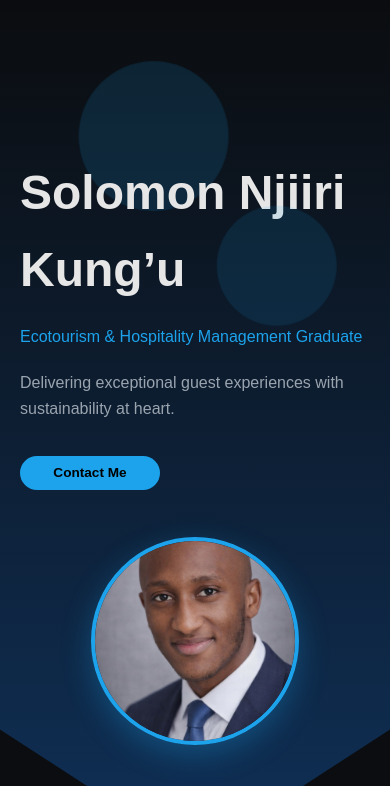
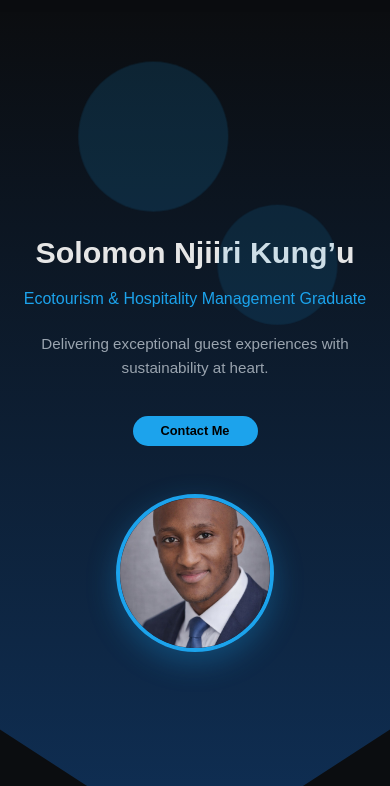
Before and after one commit to ladygit-comits/Solomon_Portfolio, a plain HTML site: page index.html in a window 390 px wide. Shown: the part 58-844 px from the top of the page. Drawn offline with Linux system fonts and the light colour scheme.

Commit message:
Ensure full responsiveness across all screen sizes

```diff
--- a/index.html
+++ b/index.html
@@ -1,6 +1,7 @@
 <!DOCTYPE html>
 <html lang="en">
 <head>
+<meta name="viewport" content="width=device-width, initial-scale=1.0">
   <meta charset="UTF-8">
   <title>Solomon Njiiri Kung’u | Hospitality Management</title>
   <link rel="icon" href="images/solomon-favicon.png" type="image/png">
--- a/style.css
+++ b/style.css
@@ -4,6 +4,11 @@
   --accent-blue: #1CA3EC;
   --text-light: #E6E6E6;
   --muted-gray: #9AA4AF;
+}
+
+/* Ensure smooth scrolling and proper font rendering */
+html {
+  scroll-behavior: smooth;
 }
 
 body {
@@ -14,9 +19,10 @@ body {
   line-height: 1.6;
 }
 
+/* === HERO SECTION === */
 .hero {
   min-height: 100vh;
-  padding: 0 20px 0;
+  padding: 0 5%;
   text-align: center;
   background: linear-gradient(180deg, #0B0D10, #0F3057);
   position: relative;
@@ -24,7 +30,7 @@ body {
   display: flex;
   flex-direction: column;
   justify-content: center;
-  clip-path: polygon(0 0, 100% 0, 100% 85%, 50% 100%, 0 85%);
+clip-path: polygon(0 0, 100% 0, 100% 85%, 50% 100%, 0 85%);
 }
 
 .hero h1 {
@@ -35,12 +41,14 @@ body {
 .subtitle {
   color: var(--accent-blue);
   font-weight: 500;
+  font-size: 1.2rem;
 }
 
 .tagline {
   max-width: 600px;
   margin: 20px auto;
   color: var(--muted-gray);
+  font-size: 1.1rem;
 }
 
 .btn {
@@ -76,6 +84,18 @@ body {
   left: 125%;
 }
 
+.btn:hover {
+  box-shadow: 0 0 20px var(--accent-blue), 0 0 40px var(--accent-blue);
+  transform: translateY(-3px);
+}
+
+/* Hide initial animation state */
+.hero h1, .subtitle, .tagline, .btn {
+  transform: translateY(20px);
+  opacity: 0;
+}
+
+/* === SECTIONS === */
 .section {
   padding: 70px 10%;
 }
@@ -83,8 +103,10 @@ body {
 .section h2 {
   color: var(--accent-blue);
   margin-bottom: 30px;
+  font-size: 2rem;
 }
 
+/* === CARDS === */
 .card {
   background: #111827;
   padding: 25px;
@@ -97,30 +119,34 @@ body {
   border: 1px solid var(--accent-blue);
 }
 
-.skills span {
-  display: inline-block;
-  background: #1f2933;
-  padding: 10px 16px;
-  margin: 8px;
-  border-radius: 20px;
-  font-size: 0.9rem;
+/* === SKILLS === */
+.skills .skill {
+  margin-bottom: 15px;
 }
 
+.skill-bar {
+  background: #1f2933;
+  border-radius: 20px;
+  overflow: hidden;
+  height: 12px;
+  margin-top: 5px;
+}
+
+.skill-fill {
+  background: var(--accent-blue);
+  height: 100%;
+  width: 0;
+  border-radius: 20px;
+  transition: width 2s ease-in-out;
+}
+
+/* === CONTACT === */
 .contact a {
   color: var(--accent-blue);
   text-decoration: none;
 }
 
-.hero h1, .subtitle, .tagline, .btn {
-  transform: translateY(20px);
-  opacity: 0;
-}
-
-.btn:hover {
-  box-shadow: 0 0 20px var(--accent-blue), 0 0 40px var(--accent-blue);
-  transform: translateY(-3px);
-}
-
+/* === NAVBAR === */
 .navbar {
   position: sticky;
   top: 0;
@@ -234,6 +260,7 @@ body {
   transform: rotate(-45deg) translate(5px, -5px);
 }
 
+/* === FOOTER === */
 footer {
   color: var(--text-light);
   text-align: center;
@@ -245,6 +272,7 @@ footer p {
   margin: 0;
 }
 
+/* === SCROLL TO TOP BUTTON === */
 #scrollTopBtn {
   position: fixed;
   bottom: 30px;
@@ -275,32 +303,42 @@ footer p {
   opacity: 0.8;
 }
 
-.hero::before {
+/* === HERO DECORATION === */
+.hero::before,
+.hero::after {
   content: '';
   position: absolute;
+  border-radius: 50%;
+  opacity: 0.15;
+  pointer-events: none;
+}
+
+.hero::before {
   width: 150px;
   height: 150px;
   background: var(--accent-blue);
-  border-radius: 50%;
   top: 50px;
   left: 20%;
-  opacity: 0.15;
   animation: float 6s ease-in-out infinite alternate;
 }
 
 .hero::after {
-  content: '';
-  position: absolute;
   width: 120px;
   height: 120px;
   background: var(--accent-blue);
-  border-radius: 50%;
   top: 200px;
   right: 15%;
   opacity: 0.12;
   animation: float 8s ease-in-out infinite alternate-reverse;
 }
 
+@keyframes float {
+  0% { transform: translateY(0) translateX(0); }
+  50% { transform: translateY(-20px) translateX(15px); }
+  100% { transform: translateY(0) translateX(0); }
+}
+
+/* === HERO CONTENT LAYOUT === */
 .hero-content {
   display: flex;
   align-items: center;
@@ -323,32 +361,9 @@ footer p {
   box-shadow: 0 10px 30px rgba(28,163,236,0.3);
 }
 
-@keyframes float {
-  0% { transform: translateY(0) translateX(0); }
-  50% { transform: translateY(-20px) translateX(15px); }
-  100% { transform: translateY(0) translateX(0); }
-}
+/*         RESPONSIVE MEDIA QUERIES    */
 
-.skills .skill {
-  margin-bottom: 15px;
-}
-
-.skill-bar {
-  background: #1f2933;
-  border-radius: 20px;
-  overflow: hidden;
-  height: 12px;
-  margin-top: 5px;
-}
-
-.skill-fill {
-  background: var(--accent-blue);
-  height: 100%;
-  width: 0;
-  border-radius: 20px;
-  transition: width 2s ease-in-out;
-}
-
+/* Tablet and below */
 @media (max-width: 900px) {
   .desktop-nav {
     display: none;
@@ -359,4 +374,93 @@ footer p {
   #mobileNav {
     display: block;
   }
+
+
+  .hero {
+
+    padding: 0 5%;
+  }
+
+  .hero-content {
+    flex-direction: column;
+    text-align: center;
+  }
+
+  .hero-text {
+    max-width: 100%;
+    text-align: center;
+  }
+
+  .section {
+    padding: 60px 5%;
+  }
+
+  .hero h1 {
+    font-size: 2.3rem;
+  }
+
+  .subtitle {
+    font-size: 1.1rem;
+  }
+
+  .tagline {
+    font-size: 1rem;
+    padding: 0 10px;
+  }
+
+  .hero-image img {
+    width: 170px;
+    height: 170px;
+  }
+
+  footer, .contact {
+    padding: 20px 5%;
+  }
+
+  #scrollTopBtn {
+    bottom: 20px;
+    right: 20px;
+    width: 44px;
+    height: 44px;
+  }
 }
+
+/* Mobile (small phones) */
+@media (max-width: 480px) {
+  .hero h1 {
+    font-size: 1.9rem;
+    line-height: 1.2;
+  }
+
+  .subtitle {
+    font-size: 1rem;
+  }
+
+  .tagline {
+    font-size: 0.95rem;
+  }
+
+  .btn {
+    width: 125px;
+    font-size: 0.8rem;
+    padding: 5px 0;
+  }
+
+  .section h2 {
+    font-size: 1.7rem;
+  }
+
+  .card {
+    padding: 20px;
+  }
+
+  .nav-panel a {
+    font-size: 1.15rem;
+    gap: 20px;
+  }
+
+  .hero-image img {
+    width: 150px;
+    height: 150px;
+  }
+}
```
